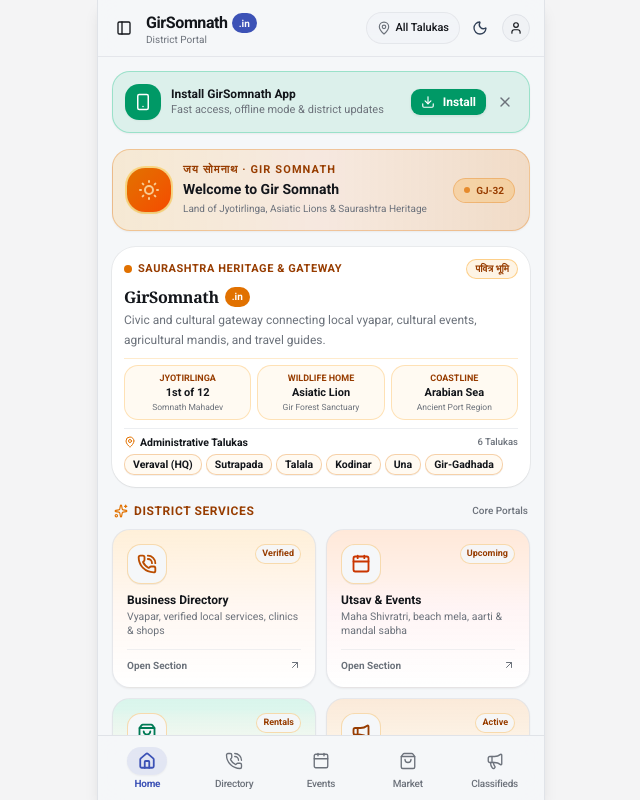
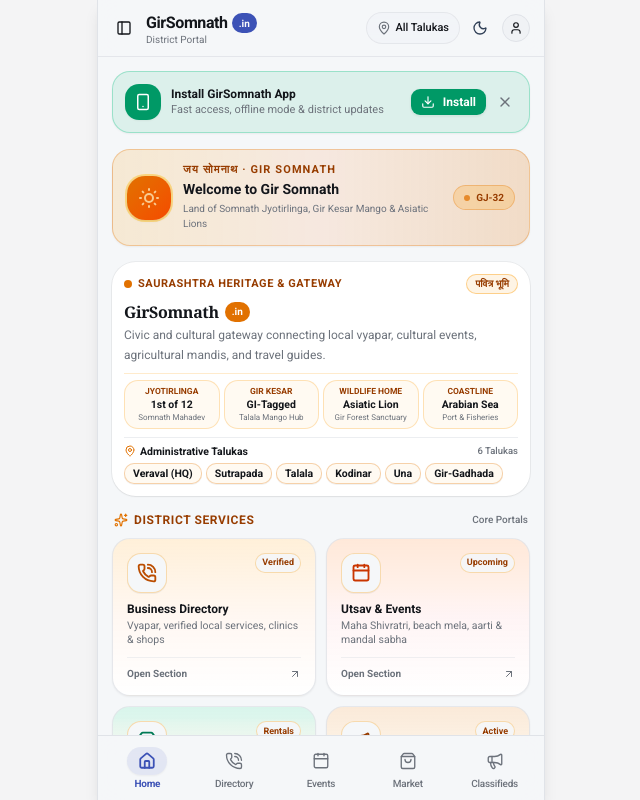
Before and after one commit to manojgohel/girsomnath, a Next.js app: page / in a window 1280 px wide. Shown: the whole page, without its empty margins (319-959 px from the left). Built offline with nearby package versions, Linux system fonts and the light colour scheme.

Commit message:
feat: add Gir Kesar mango stat and update cultural stats grid layout

```diff
--- a/src/app/page.js
+++ b/src/app/page.js
@@ -25,8 +25,9 @@ import { TALUKAS } from "@/lib/constants";
 
 const CULTURAL_STATS = [
   { label: "Jyotirlinga", value: "1st of 12", sub: "Somnath Mahadev" },
+  { label: "Gir Kesar", value: "GI-Tagged", sub: "Talala Mango Hub" },
   { label: "Wildlife Home", value: "Asiatic Lion", sub: "Gir Forest Sanctuary" },
-  { label: "Coastline", value: "Arabian Sea", sub: "Ancient Port Region" }
+  { label: "Coastline", value: "Arabian Sea", sub: "Port & Fisheries" }
 ];
 
 const MAIN_MODULES = [
@@ -100,7 +101,7 @@ export default function Home() {
                 Welcome to Gir Somnath
               </h1>
               <span className="text-[10px] text-muted-foreground mt-0.5">
-                Land of Jyotirlinga, Asiatic Lions & Saurashtra Heritage
+                Land of Somnath Jyotirlinga, Gir Kesar Mango & Asiatic Lions
               </span>
             </div>
           </div>
@@ -137,19 +138,19 @@ export default function Home() {
           </p>
         </div>
 
-        <div className="grid grid-cols-3 gap-1.5 pt-1.5 border-t border-amber-500/20">
+        <div className="grid grid-cols-4 gap-1 pt-1.5 border-t border-amber-500/20">
           {CULTURAL_STATS.map((stat, idx) => (
             <div
               key={idx}
-              className="rounded-xl border border-amber-500/25 bg-amber-500/5 p-1.5 text-center"
+              className="rounded-xl border border-amber-500/25 bg-amber-500/5 p-1 text-center"
             >
-              <p className="text-[9px] uppercase font-bold text-amber-800 dark:text-amber-300">
+              <p className="text-[8.5px] uppercase font-bold text-amber-800 dark:text-amber-300 truncate">
                 {stat.label}
               </p>
-              <p className="text-[11px] font-bold text-foreground truncate">
+              <p className="text-[10.5px] font-bold text-foreground truncate">
                 {stat.value}
               </p>
-              <p className="text-[8.5px] text-muted-foreground truncate">
+              <p className="text-[8px] text-muted-foreground truncate">
                 {stat.sub}
               </p>
             </div>
```
